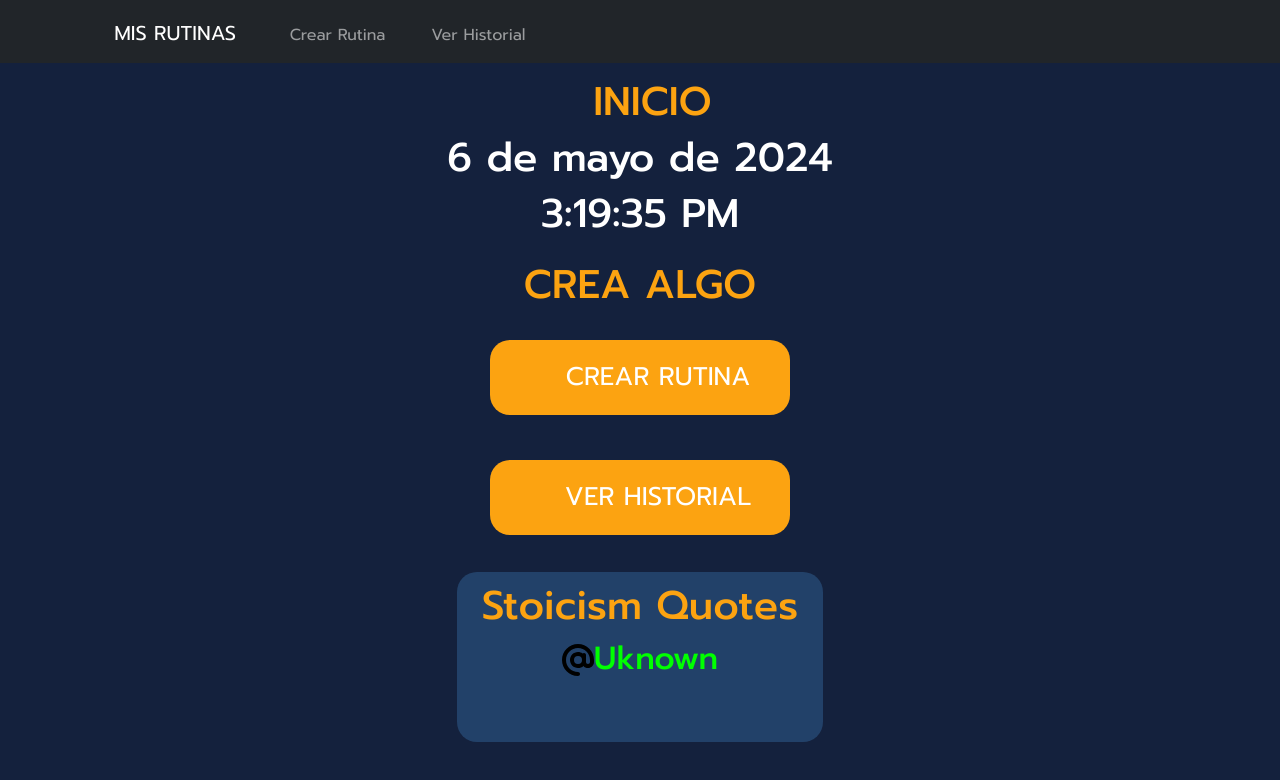
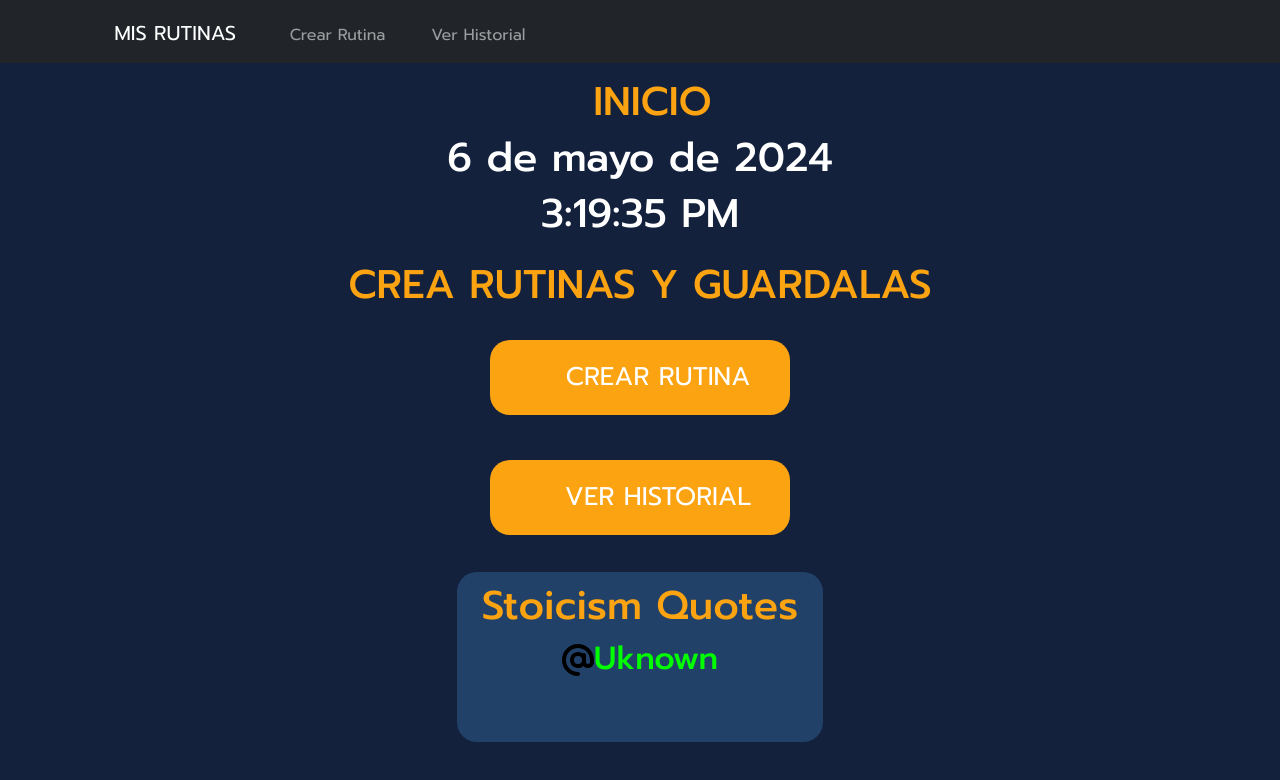
Before and after one commit to jaysenhl/WTV4, a React (Vite) app: page / in a window 1280 px wide. Shown: the top 780 px of the page. Built offline with nearby package versions, Linux system fonts and the light colour scheme; no server answers; some icons are missing.

Commit message:
changed title

```diff
--- a/src/components/Dashboard.jsx
+++ b/src/components/Dashboard.jsx
@@ -16,7 +16,7 @@
   return (
     <section className='dashboardComponent'>
         <Header iconname="home" title="INICIO"/>
-        <h1 className='title'>CREA ALGO</h1>
+        <h1 className='title'>CREA RUTINAS Y GUARDALAS</h1>
         <div className="linkItems">
           <LinkButton title="CREAR RUTINA" icon="history" to="/create-workout" />
           <LinkButton title="VER HISTORIAL" icon="message-square-add" to="/history" />
```
